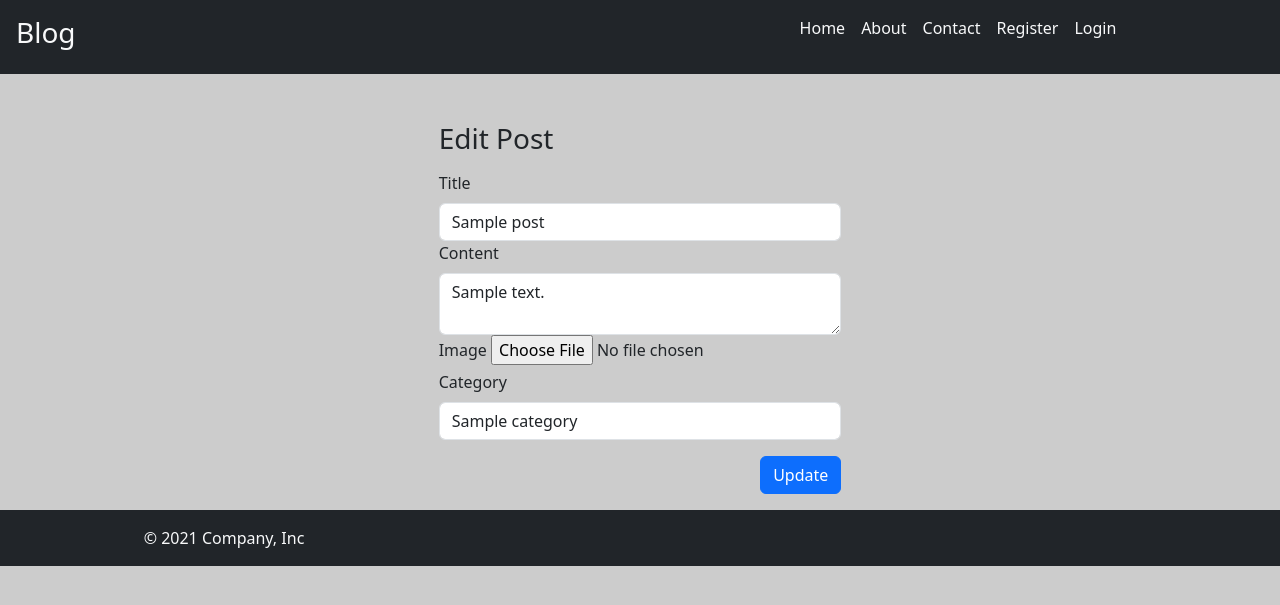
After one commit to Dharaniga23/django-blog-app, a Django app: template blog/templates/blog/edit_post.html in a window 1280 px wide. The commit adds this page. Shown: the top 605 px of the page. Run offline with Django 5.2, Linux system fonts and the light colour scheme; the template is opened without the code that fills it: most values are stand-ins (such as "Sample title", 1, 10 or a date in 2020); some libraries are stand-ins or nearby versions.

Commit message:
added a new feature of editing a post

```diff
--- a/blog/templates/blog/detail.html
+++ b/blog/templates/blog/detail.html
@@ -6,7 +6,7 @@
             <div class="col-lg-8">
               <h1 class="mb-4"> {{post.title}} <small style="font-size:18px">({{post.category.name}})</small></h1>
               <p class="text-muted">Posted on {{post.created_at | date:"F j, Y"}}</p>
-              <img src={{post.img_url}} class="img-fluid mb-4" alt="Blog Image">
+              <img src={{post.formatted_img_url}} class="img-fluid mb-4" alt="Blog Image">
               <p>{{post.content}}</p>
             </div>
             <div class="col-lg-4">
--- /dev/null
+++ b/blog/templates/blog/edit_post.html
@@ -0,0 +1,52 @@
+{% extends 'blog/base.html' %}
+{% block content %}
+
+    <div class="container-fluid">
+        <div class="row d-flex justify-content-center mt-5">
+            <div class="col-4">
+                <h3>Edit Post</h3>
+
+                <div class="">
+                    {% include 'blog/includes/errors.html' %}
+                </div>
+
+                <div class="my-3">
+                    <form method="post" enctype="multipart/form-data">
+                        {% csrf_token %}
+                        <div class="form-group">
+                            <label for="title" class="form-label">Title</label>
+                            <input type="text" class="form-control" name="title" id="title" value="{{post.title}}">
+                        </div>
+
+                        <div class="form-group">
+                            <label for="content" class="form-label">Content</label>
+                            <textarea class="form-control" id="content" name="content">{{post.content}}</textarea>
+                        </div>
+
+                        <div class="form-group">
+                            <label for="image" class="form-label">Image</label>
+                            <input type="file" class="form-control-file" name="img_url">
+                        </div>
+
+                        <div class="form-group">
+                            <label for="category" class="form-label">Category</label>
+                            <select class="form-control" id="category" name="category">
+                               <option value="">Select</option>
+                                {% if categories %}
+                                 {% for category in categories %}
+                                    <option {% if post.category.id == category.id %}selected {% endif %} value="{{category.id}}">{{category.name}}</option>
+                                  {% endfor %}
+                                {% endif %}
+                            </select>
+                        </div>
+
+                        <div class="my-3 d-flex justify-content-end">
+                            <button type="submit" class="btn btn-primary">Update </button>
+                        </div>
+                    </form>
+                </div>
+            </div>
+        </div>
+    </div>
+
+{% endblock %}
--- a/blog/templates/blog/index.html
+++ b/blog/templates/blog/index.html
@@ -23,7 +23,7 @@
                         <div class="card-body">
                             <div class="row">
                                 <div class="col-md-4">
-                                    <img style="height:300; width:300;" src="{{post.img_url}}" class="img-fluid" alt="...">
+                                    <img style="height:300; width:300;" src="{{post.formatted_img_url}}" class="img-fluid" alt="...">
                                 </div>
                                 <div class="col-md-8">
                                     <h5 class="card-title">{{post.title}}</h5>
--- a/blog/urls.py
+++ b/blog/urls.py
@@ -16,4 +16,6 @@ urlpatterns = [
     path("forgot_password", views.forgot_password, name="forgot_password"),
     path("reset_password/<uidb64>/<token>/", views.reset_password, name="reset_password"),
     path("new_post", views.new_post, name="new_post"),
+    path("edit_post/<int:post_id>", views.edit_post, name="edit_post"),
+    path("delete_post/<int:post_id>", views.delete_post, name="delete_post"),
 ]
```
Also changed, not shown: blog/templates/blog/dashboard.html (+15 -2 lines), blog/views.py (+24 -1 lines).
